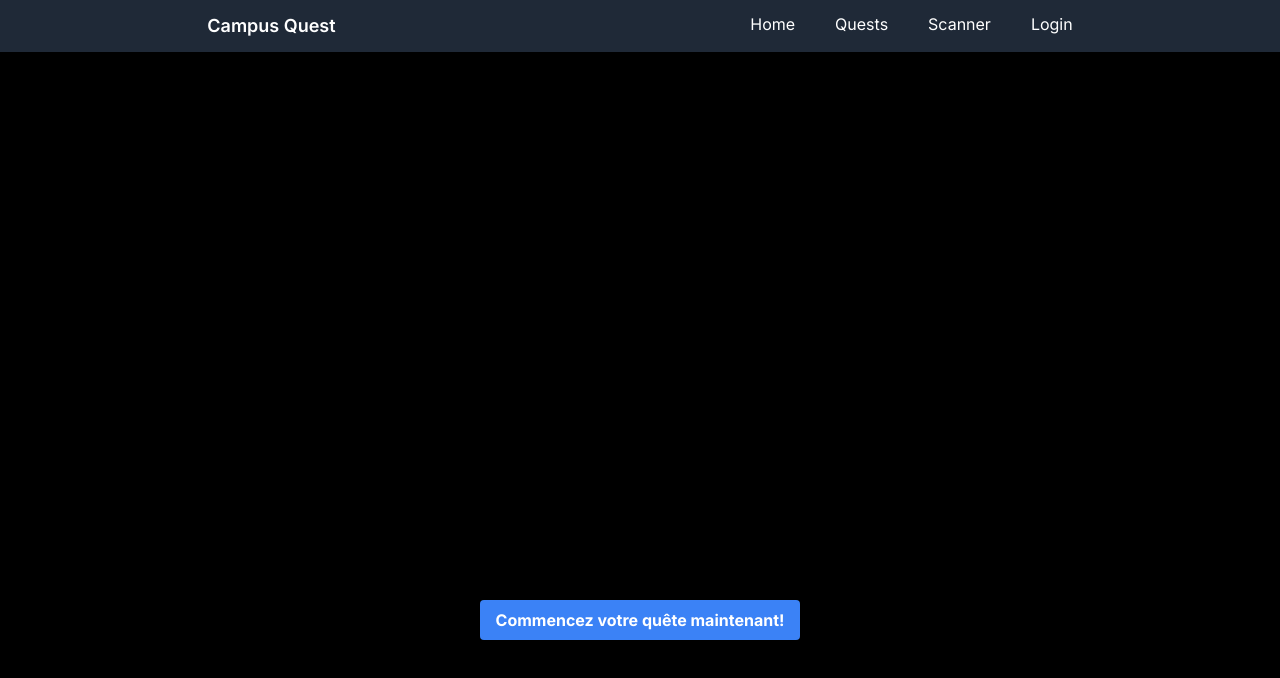
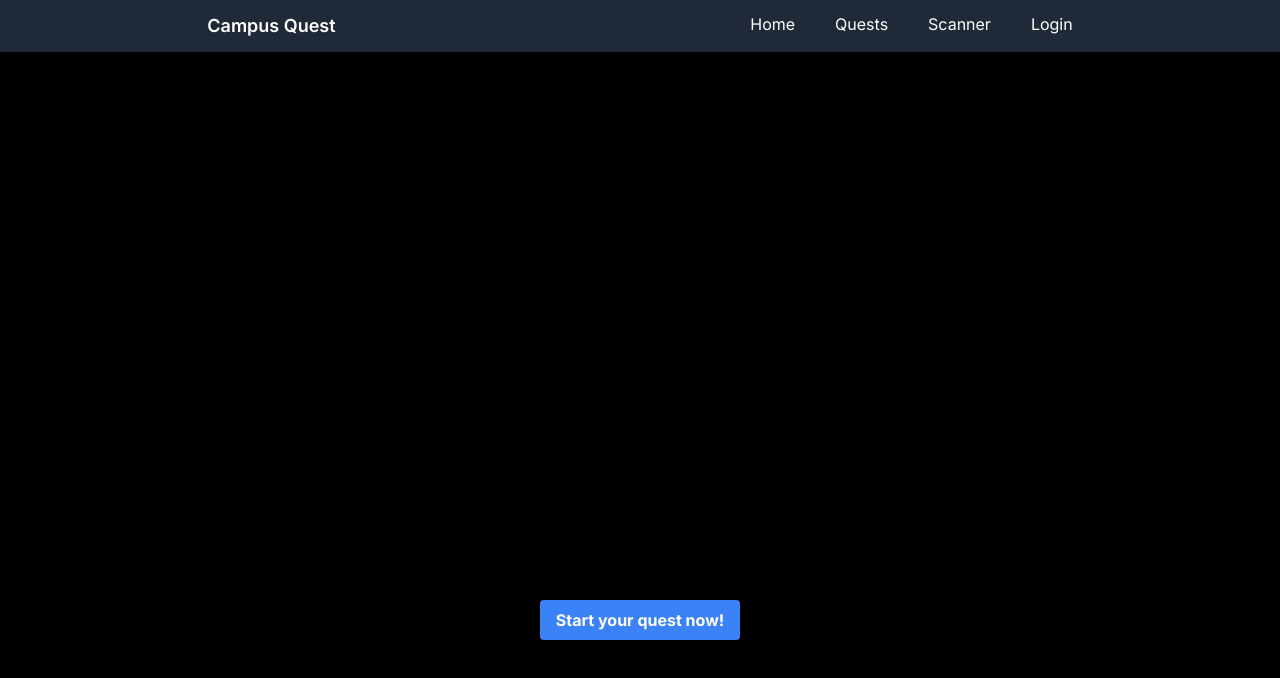
Before and after one commit to Abauchot/campu-quest, a Next.js app: page / in a window 1280 px wide. Shown: the top 678 px of the page. Built offline with nearby package versions, Linux system fonts and the light colour scheme.

Commit message:
switch english

```diff
--- a/src/app/page.js
+++ b/src/app/page.js
@@ -6,27 +6,28 @@ export default function Home() {
       <Navbar />
       <div className="bg-black min-h-screen flex flex-col items-center justify-center">
         <div className="max-w-4xl mx-auto p-8">
-          <h1 className="text-4xl font-bold text-center mb-4">Bienvenue sur CampusQuest!</h1>
+          <h1 className="text-4xl font-bold text-center mb-4">Welcome to CampusQuest!</h1>
           <p className="text-xl text-center mb-8">
-            Partez à l'aventure dans MyDigitalSchool et decouvrez les secrets caches à travers des enigmes captivantes. Trouvez les QR codes dissimules pour avancer dans votre quete.
+            Embark on an adventure at MyDigitalSchool and uncover hidden secrets through captivating puzzles. Find the hidden QR codes to progress in your quest.
           </p>
           <div className="flex flex-col items-center">
-            <h2 className="text-3xl font-bold mb-3">Comment jouer?</h2>
+            <h2 className="text-3xl font-bold mb-3">How to Play?</h2>
             <ol className="list-decimal list-inside text-lg mb-8">
-              <li>Demarrez votre quête à l'accueil du campus.</li>
-              <li>Resolvez les enigmes pour trouver l'emplacement des QR codes.</li>
-              <li>Scannez le QR code avec votre appareil pour recevoir votre prochain indice.</li>
-              <li>Continuez jusqu'à resoudre toutes les enigmes et devoiler le tresor cache.</li>
+              <li>Start your quest at the campus reception.</li>
+              <li>Solve puzzles to find the location of the QR codes.</li>
+              <li>Scan the QR code with your device to receive your next clue.</li>
+              <li>Continue until you solve all puzzles and uncover the hidden treasure.</li>
             </ol>
             <a
               href="/quests"
               className="bg-blue-500 hover:bg-blue-700 text-white font-bold py-2 px-4 rounded"
             >
-              Commencez votre quête maintenant!
+              Start your quest now!
             </a>
           </div>
         </div>
       </div>
     </div>
+
   );
 }
```
